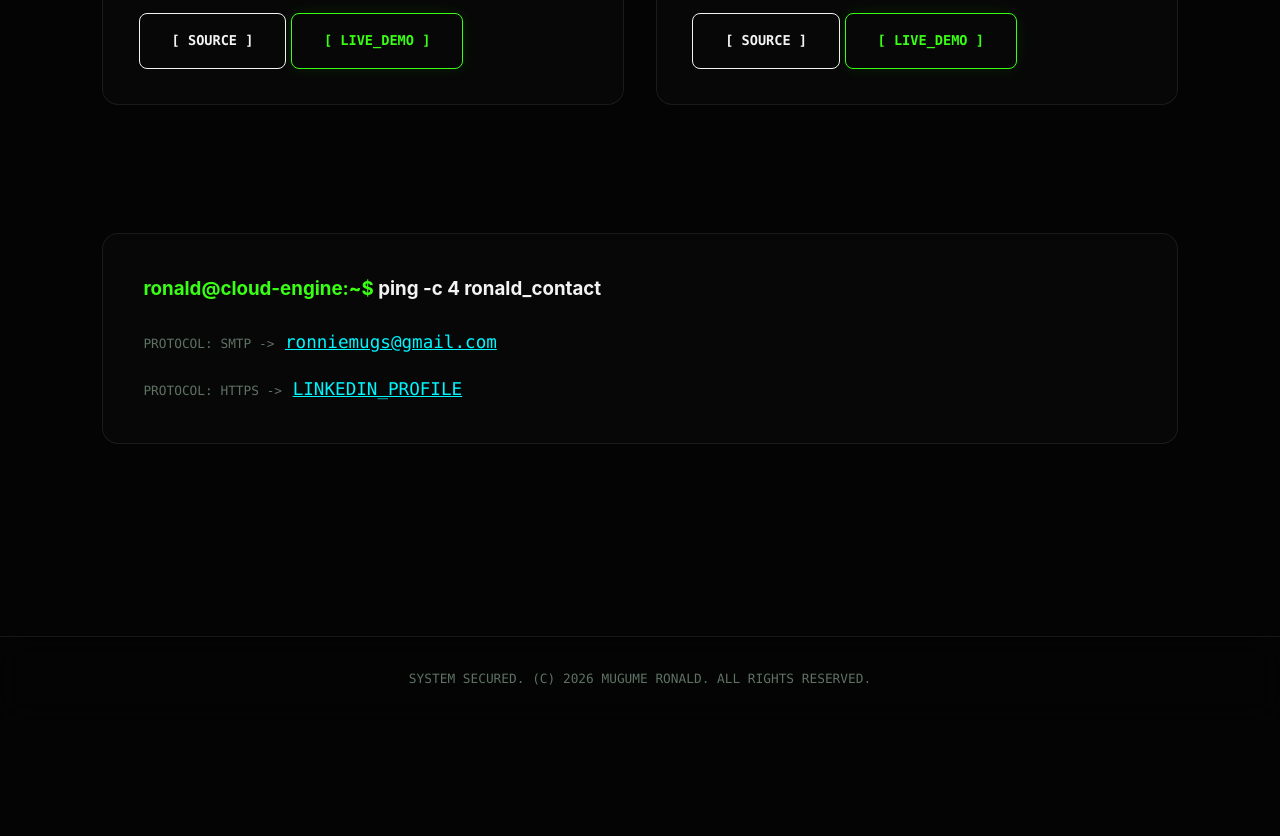
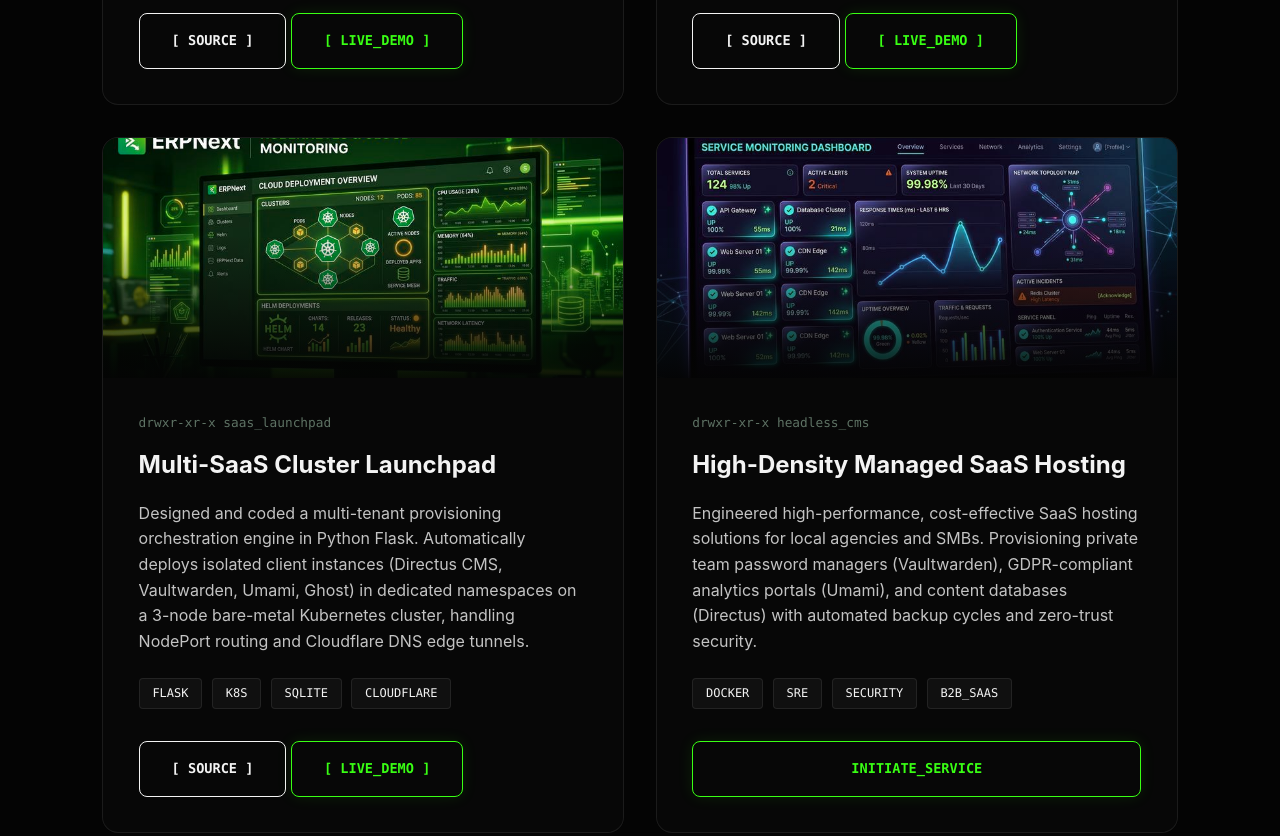
Before and after one commit to phib256/my-resume-website-frontend, a plain HTML site: page index.html in a window 1280 px wide. Shown: the part 4480-5316 px from the top of the page. Before the commit the page ends 5202 px from the top, so only its background shows below. Drawn offline with Linux system fonts and the light colour scheme; no server answers.

Commit message:
feat: add modern favicon

```diff
--- a/index.html
+++ b/index.html
@@ -4,6 +4,7 @@
     <meta charset="UTF-8">
     <meta name="viewport" content="width=device-width, initial-scale=1.0">
     <title>Mugume Ronald (phib256) | Enterprise Cloud Architect & Systems Engineer</title>
+    <link rel="icon" type="image/jpeg" href="favicon.jpg">
 
     <!-- SEO & Metadata -->
     <meta name="description" content="Mugume Ronald (phib256) is an Enterprise Cloud Architect and Hardened Linux Systems Engineer. Specializing in highly available Kubernetes container orchestration and SRE.">
@@ -369,6 +370,55 @@
                         </div>
                     </div>
                 </div>
+
+                <!-- Card 3: Multi-SaaS Cluster Launchpad -->
+                <div class="project-card glass-card glow-purple">
+                    <div class="card-image-wrapper">
+                        <img src="./assets/project-4.jpg" alt="Multi-SaaS Launchpad" class="card-img" style="filter: hue-rotate(270deg);">
+                        <div class="card-overlay"></div>
+                    </div>
+                    <div class="card-body">
+                        <span class="folder-tag">drwxr-xr-x saas_launchpad</span>
+                        <h3>Multi-SaaS Cluster Launchpad</h3>
+                        <p class="card-desc">
+                            Designed and coded a multi-tenant provisioning orchestration engine in Python Flask. Automatically deploys isolated client instances (Directus CMS, Vaultwarden, Umami, Ghost) in dedicated namespaces on a 3-node bare-metal Kubernetes cluster, handling NodePort routing and Cloudflare DNS edge tunnels.
+                        </p>
+                        <div class="tags">
+                            <span class="tag">FLASK</span>
+                            <span class="tag">K8S</span>
+                            <span class="tag">SQLITE</span>
+                            <span class="tag">CLOUDFLARE</span>
+                        </div>
+                        <div class="btn-group">
+                            <a href="https://github.com/phib256/saas-launchpad" target="_blank" class="cli-btn">[ SOURCE ]</a>
+                            <a href="https://launchpad.phib.net" target="_blank" class="cli-btn primary">[ LIVE_DEMO ]</a>
+                        </div>
+                    </div>
+                </div>
+
+                <!-- Card 4: High-Density Managed SaaS -->
+                <div class="project-card glass-card glow-orange">
+                    <div class="card-image-wrapper">
+                        <img src="./assets/project-5.jpg" alt="Managed Headless CMS" class="card-img" style="filter: hue-rotate(30deg);">
+                        <div class="card-overlay"></div>
+                    </div>
+                    <div class="card-body">
+                        <span class="folder-tag">drwxr-xr-x headless_cms</span>
+                        <h3>High-Density Managed SaaS Hosting</h3>
+                        <p class="card-desc">
+                            Engineered high-performance, cost-effective SaaS hosting solutions for local agencies and SMBs. Provisioning private team password managers (Vaultwarden), GDPR-compliant analytics portals (Umami), and content databases (Directus) with automated backup cycles and zero-trust security.
+                        </p>
+                        <div class="tags">
+                            <span class="tag">DOCKER</span>
+                            <span class="tag">SRE</span>
+                            <span class="tag">SECURITY</span>
+                            <span class="tag">B2B_SAAS</span>
+                        </div>
+                        <div class="btn-group">
+                            <a href="#contact" class="cli-btn primary" style="width: 100%; text-align: center; justify-content: center;">INITIATE_SERVICE</a>
+                        </div>
+                    </div>
+                </div>
             </div>
         </section>
 
```
Also changed, not shown: favicon.jpg (added).
